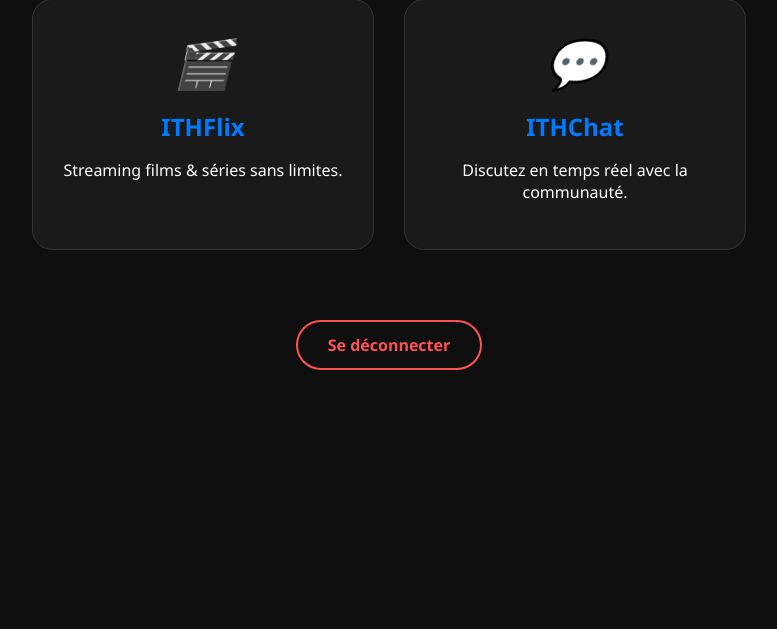
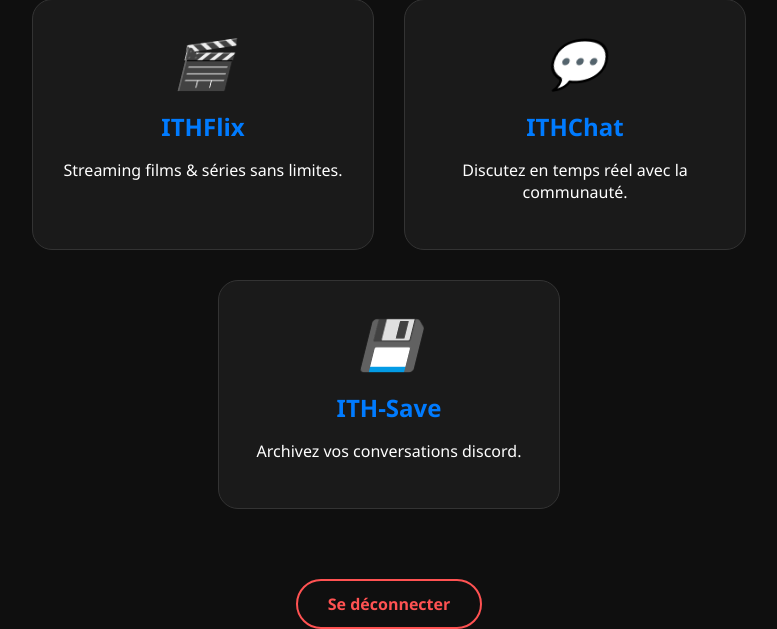
Before and after one commit to ITHAALL/ithhub, a Flask app: page /hub in a window 1280 px wide. Shown: the part 240-869 px from the top of the page, without its empty margins (251-1028 px from the left). Before the commit the page ends 610 px from the top, so only its background shows below. Run offline with Flask 3, Linux system fonts and the light colour scheme; the visitor is signed in with stand-in values (Sample User, id 1); parts of the project's set-up code (start-up, migrations or seed data) failed here and were passed over; some libraries are stand-ins or nearby versions.

Commit message:
Update hub.html

```diff
--- a/templates/hub.html
+++ b/templates/hub.html
@@ -45,6 +45,11 @@
             <h2>ITHChat</h2>
             <p>Discutez en temps réel avec la communauté.</p>
         </a>
+        <a href="{{ url_for('save_home') }}" class="hub-card">
+            <i>💾</i>
+            <h2>ITH-Save</h2>
+            <p>Archivez vos conversations discord.</p>
+        </a>
     </div>
 
     <a href="{{ url_for('logout') }}" class="logout-btn">Se déconnecter</a>
```
